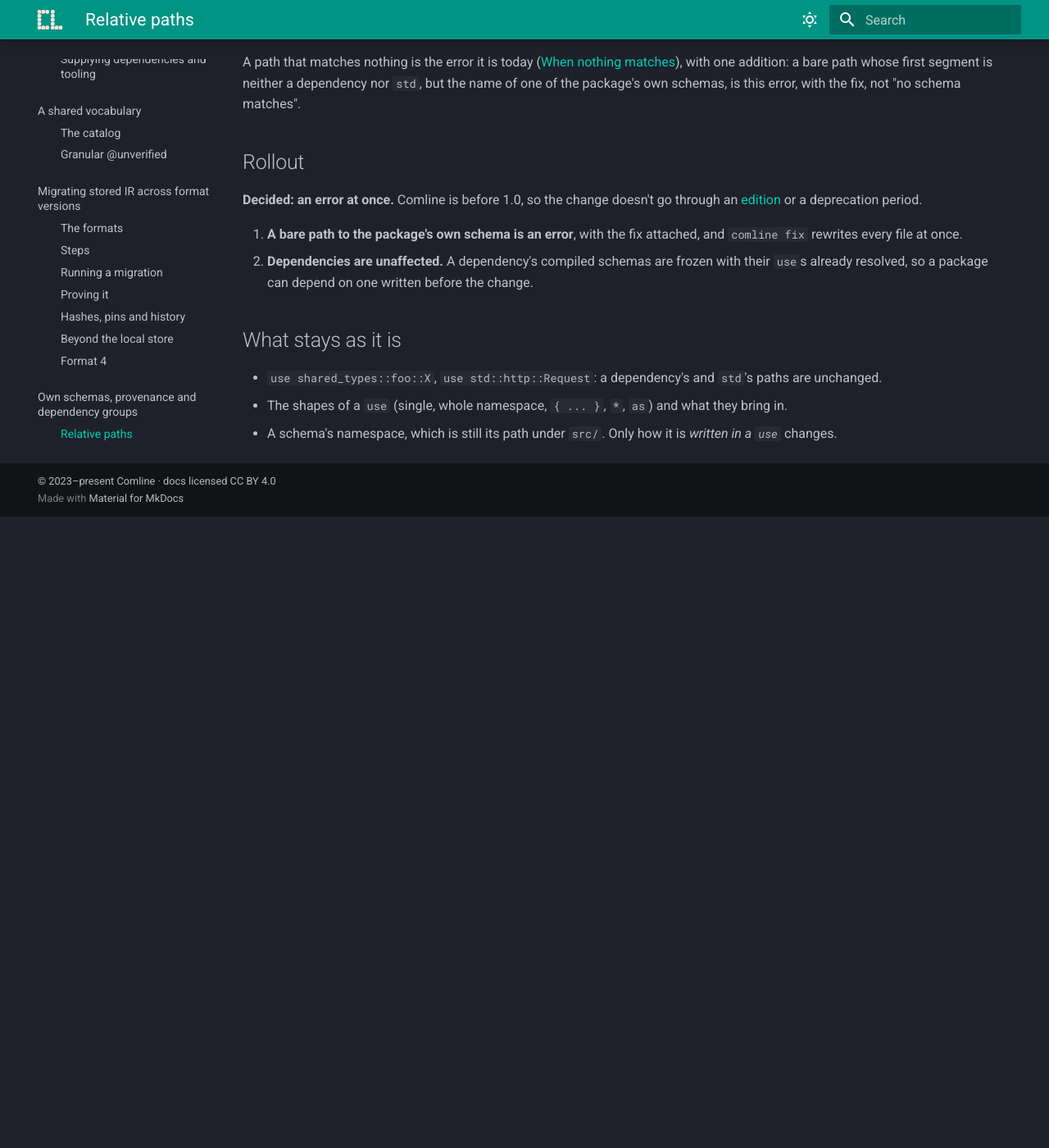
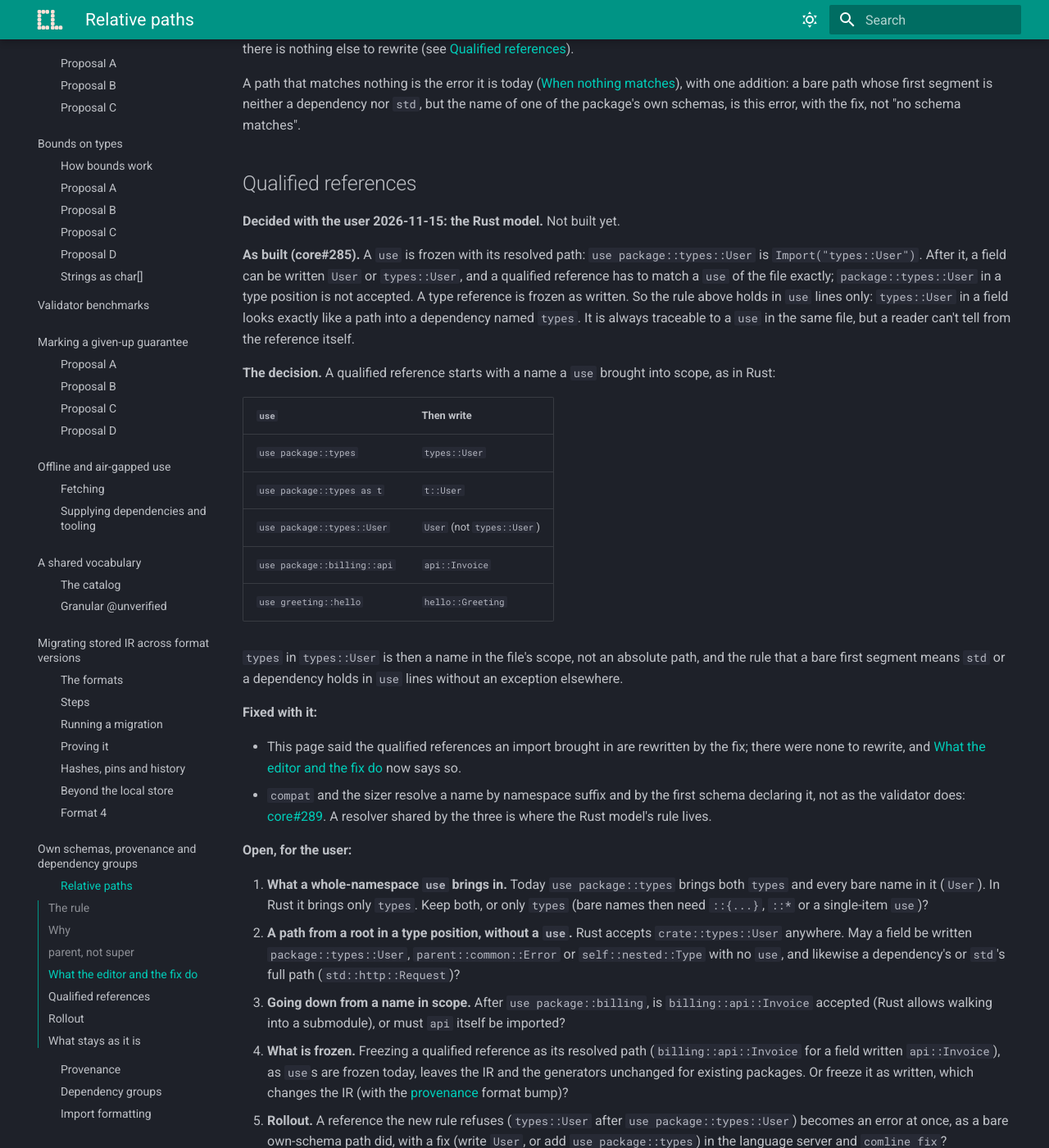
Before and after one commit to ComlineProject/docs, an MkDocs documentation site: the page built from docs/docs/proposals/use-paths-and-groups/relative-use.md, in a window 1280 px wide and 1400 px high, scrolled down 2095 px. Shown: the whole window at 82% size. Built offline with MkDocs 1.6.1 and Material for MkDocs 9.7.7, drawn with Linux system fonts in a browser that asks for light colours; the version menu is left out; before the commit the page ends 2725 px from its top, so only the background shows below that; some of the changed text lies outside the part shown.

Commit message:
proposals: qualified references follow the Rust model

```diff
--- a/docs/docs/proposals/use-paths-and-groups/relative-use.md
+++ b/docs/docs/proposals/use-paths-and-groups/relative-use.md
@@ -73,13 +73,62 @@ Rust spells it `super`. One word is kept because:
 
 A bare path that reaches the package's own schema is an error (below). The language server attaches a **quick fix** that
 rewrites it to the `package::…` form. `package::` is chosen over the shortest relative form because it is the same
-wherever the file sits: moving a schema to another directory doesn't change what its imports say. The qualified
-references the import brought in, written with the old spelling, are rewritten with it. `comline fix` applies the
-same rewrite to every file.
+wherever the file sits: moving a schema to another directory doesn't change what its imports say. `comline fix` applies the
+same rewrite to every file. The fix changes only the `use`: a qualified reference is written with the schema's namespace
+(`types::User`) whichever path reached it, so there is nothing else to rewrite (see [Qualified
+references](#qualified-references)).
 
 A path that matches nothing is the error it is today ([When nothing
 matches](../../guides/idl/use.md#when-nothing-matches)), with one addition: a bare path whose first segment is neither a
 dependency nor `std`, but the name of one of the package's own schemas, is this error, with the fix, not "no schema matches".
+
+## Qualified references
+
+**Decided with the user 2026-11-15: the Rust model.** Not built yet.
+
+**As built (core#285).** A `use` is frozen with its resolved path: `use package::types::User` is `Import("types::User")`.
+After it, a field can be written `User` or `types::User`, and a qualified reference has to match a `use` of the file
+exactly; `package::types::User` in a type position is not accepted. A type reference is frozen as written. So the rule
+above holds in `use` lines only: `types::User` in a field looks exactly like a path into a dependency named `types`. It
+is always traceable to a `use` in the same file, but a reader can't tell from the reference itself.
+
+**The decision.** A qualified reference starts with a name a `use` brought into scope, as in Rust:
+
+| `use` | Then write |
+|---|---|
+| `use package::types` | `types::User` |
+| `use package::types as t` | `t::User` |
+| `use package::types::User` | `User` (not `types::User`) |
+| `use package::billing::api` | `api::Invoice` |
+| `use greeting::hello` | `hello::Greeting` |
+
+`types` in `types::User` is then a name in the file's scope, not an absolute path, and the rule that a bare first
+segment means `std` or a dependency holds in `use` lines without an exception elsewhere.
+
+**Fixed with it:**
+
+- This page said the qualified references an import brought in are rewritten by the fix; there were none to rewrite,
+  and [What the editor and the fix do](#what-the-editor-and-the-fix-do) now says so.
+- `compat` and the sizer resolve a name by namespace suffix and by the first schema declaring it, not as the validator
+  does: [core#289](https://github.com/ComlineProject/core/issues/289). A resolver shared by the three is where the
+  Rust model's rule lives.
+
+**Open, for the user:**
+
+1. **What a whole-namespace `use` brings in.** Today `use package::types` brings both `types` and every bare name in
+   it (`User`). In Rust it brings only `types`. Keep both, or only `types` (bare names then need `::{...}`, `::*` or a
+   single-item `use`)?
+2. **A path from a root in a type position, without a `use`.** Rust accepts `crate::types::User` anywhere. May a field
+   be written `package::types::User`, `parent::common::Error` or `self::nested::Type` with no `use`, and likewise a
+   dependency's or `std`'s full path (`std::http::Request`)?
+3. **Going down from a name in scope.** After `use package::billing`, is `billing::api::Invoice` accepted (Rust
+   allows walking into a submodule), or must `api` itself be imported?
+4. **What is frozen.** Freezing a qualified reference as its resolved path (`billing::api::Invoice` for a field
+   written `api::Invoice`), as `use`s are frozen today, leaves the IR and the generators unchanged for existing
+   packages. Or freeze it as written, which changes the IR (with the [provenance](provenance.md) format bump)?
+5. **Rollout.** A reference the new rule refuses (`types::User` after `use package::types::User`) becomes an error at
+   once, as a bare own-schema path did, with a fix (write `User`, or add `use package::types`) in the language server
+   and `comline fix`?
 
 ## Rollout
 
```
